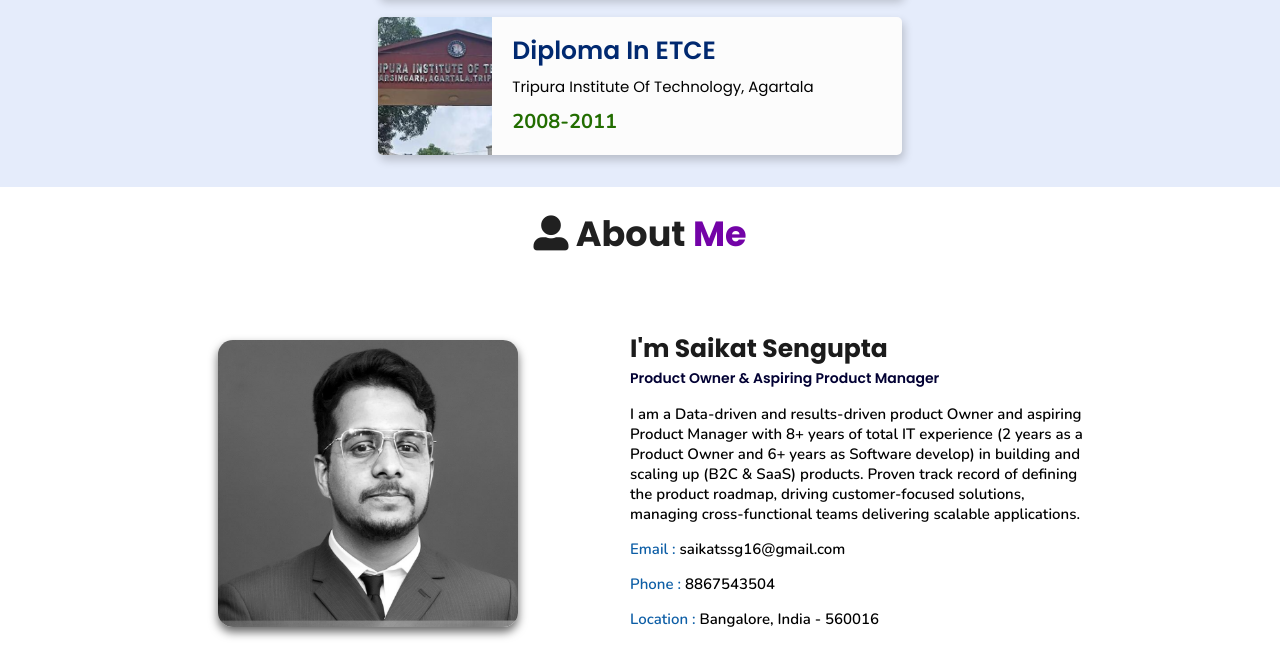
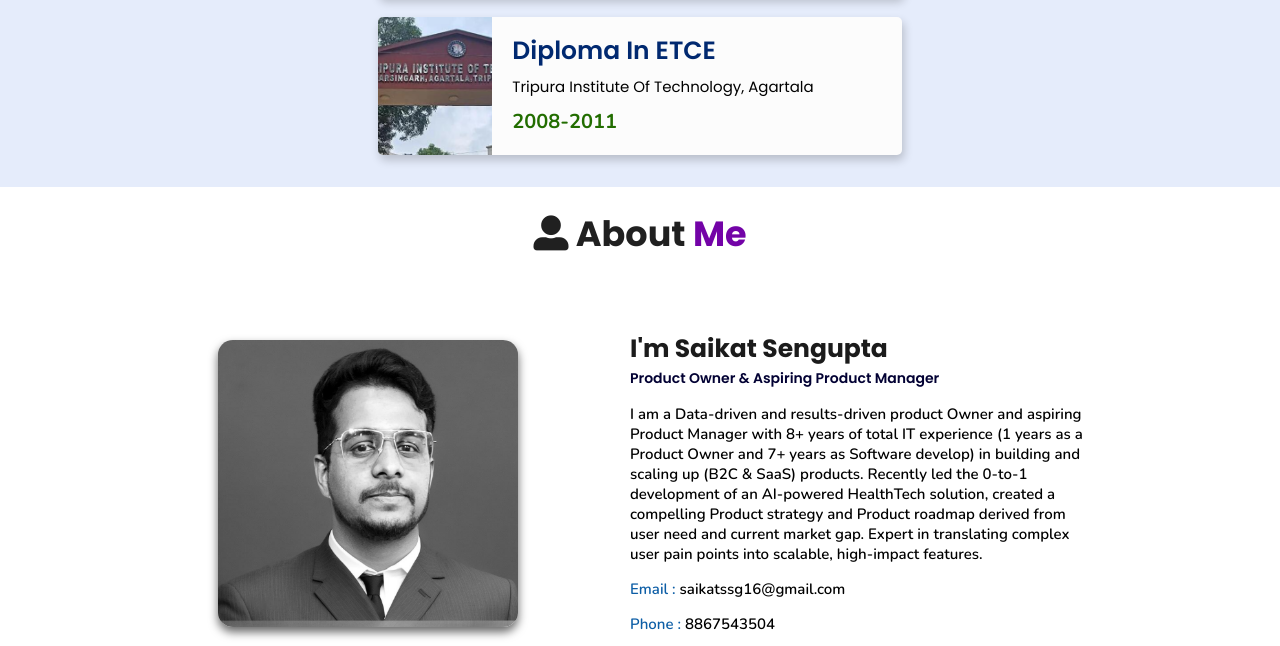
Before and after one commit to saikatportfolio/saikatportfolio.github.io, a plain HTML site: page index.html in a window 1280 px wide. Shown: the part 7608-8254 px from the top of the page. Drawn offline with nearby package versions, Linux system fonts and the light colour scheme.

Commit message:
Updated summary and Experience sections

```diff
--- a/index.html
+++ b/index.html
@@ -831,7 +831,7 @@
         </div>
         <div class="desc">
             <h3>Technical Product Owner</h3>
-            <p>Nov 2022 - Nov 2024</p>
+            <p>OCT 2023 - Nov 2024</p>
         </div>
       </div>
     </div>
@@ -843,7 +843,7 @@
         </div>
         <div class="desc">
             <h3>Senior Software Engineer</h3>
-            <p>Aug 2021 - OCT 2022</p>
+            <p>Aug 2021 - Sep 2023</p>
         </div>
       </div>
     </div>
@@ -953,10 +953,11 @@
         <span class="tag">Product Owner & Aspiring Product Manager</span>
 
         <p>I am a Data-driven and results-driven product Owner and aspiring Product Manager
-          with 8+ years of total IT experience (2 years as a Product Owner and 6+ years
+          with 8+ years of total IT experience (1 years as a Product Owner and 7+ years
           as Software develop) in building and scaling up (B2C & SaaS) products.
-          Proven track record of defining the product roadmap, driving customer-focused solutions,
-          managing cross-functional teams delivering scalable applications. </p>
+          Recently led the 0-to-1 development of an AI-powered HealthTech solution,
+          created a compelling Product strategy and Product roadmap derived from user need and current market gap.
+          Expert in translating complex user pain points into scalable, high-impact features. </p>
 
         <div class="box-container">
             <!-- <div class="box">
```
